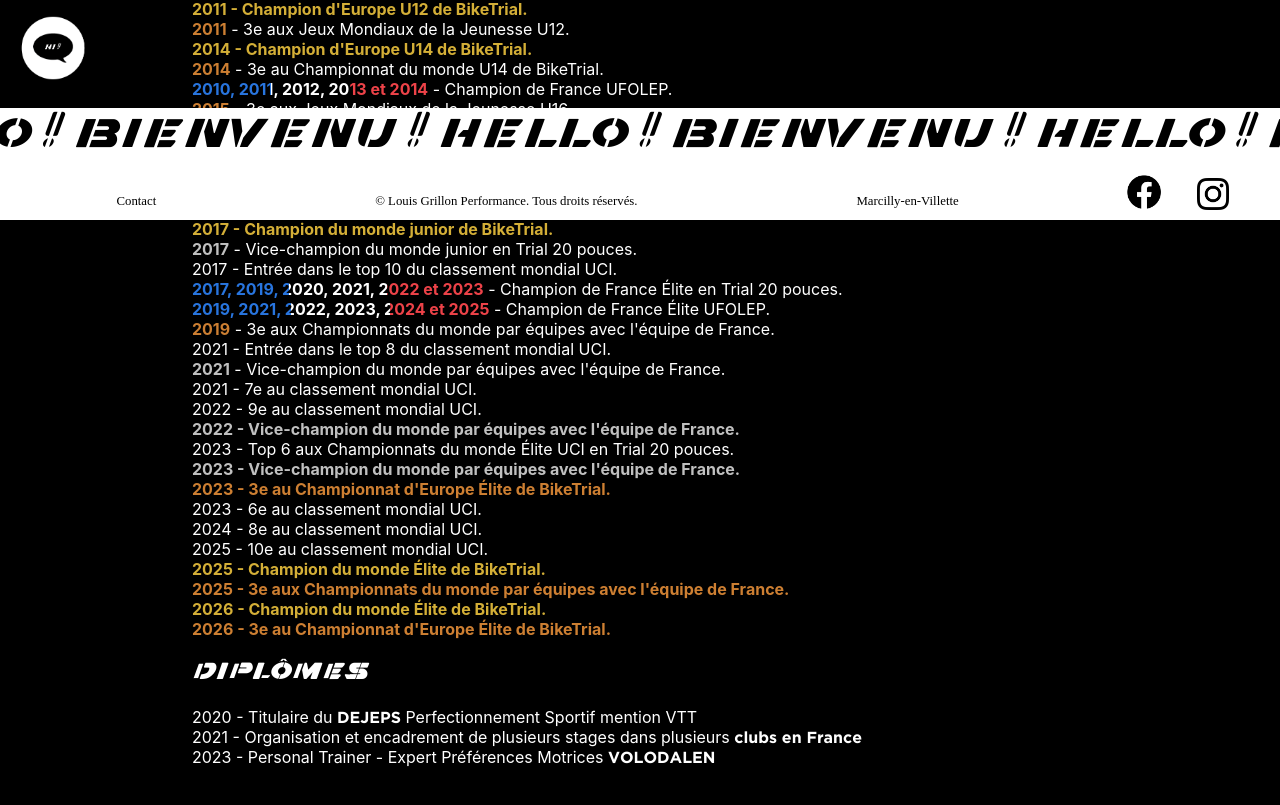
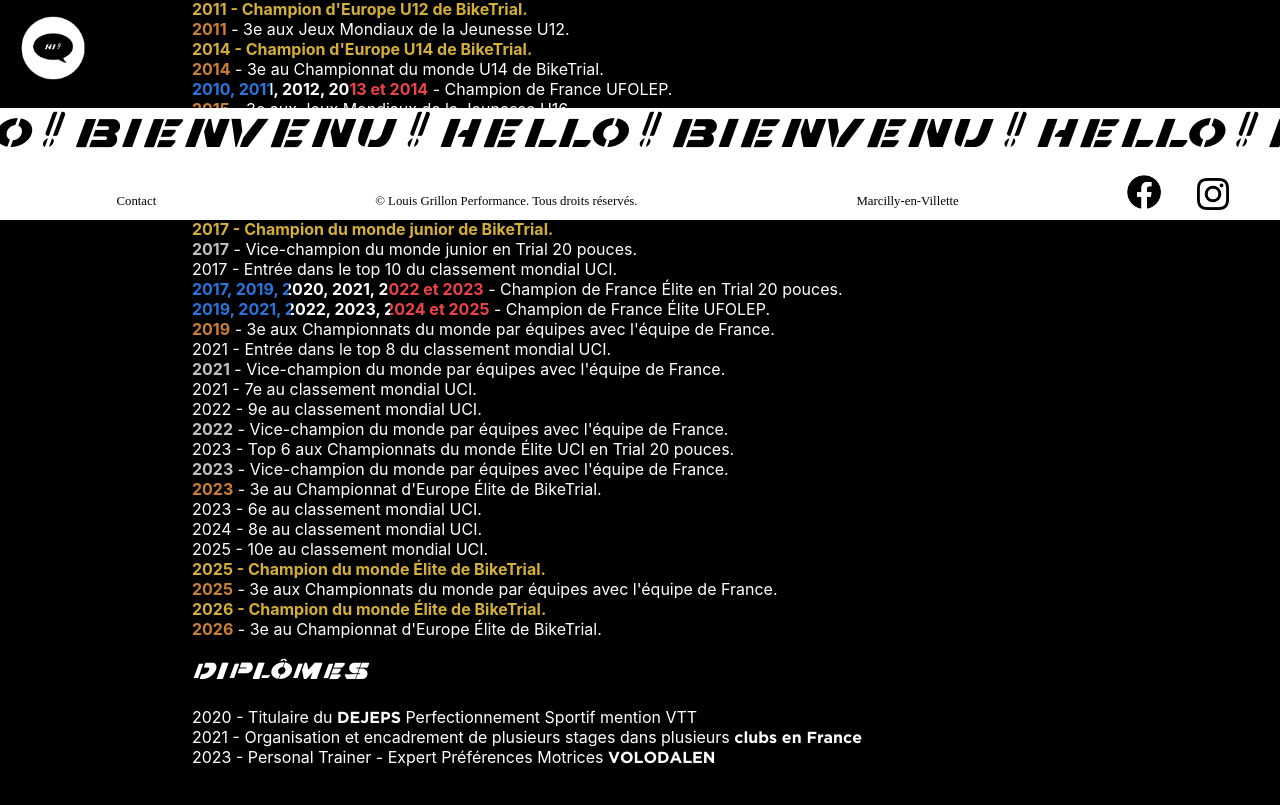
Before and after one commit to LouisGrillon/PerfLouisGrillon, a React (Vite) app in the folder perflouisgrillon/: page /about in a window 1280 px wide. Shown: the part 580-1385 px from the top of the page. Built offline with nearby package versions, Linux system fonts and the light colour scheme; no server answers; a web font is replaced by a local one.

Commit message:
Update About.jsx

```diff
--- a/perflouisgrillon/src/Components/About/About.jsx
+++ b/perflouisgrillon/src/Components/About/About.jsx
@@ -126,17 +126,42 @@ function About() {
 </span><br />
 <span className="description">{t('trophy_2021_ranking')}</span><br />
 <span className="description">{t('trophy_2022_ranking')}</span><br />
-<span className="description" style={{ color: "#C0C0C0", fontWeight: "bold" }}>{t('trophy_2022_team')}</span><br />
+<span className="description">
+  <span style={{ color: "#C0C0C0", fontWeight: "bold" }}>
+    {t('trophy_2022_team').slice(0, 4)}
+  </span>
+  {t('trophy_2022_team').slice(4)}
+</span><br />
 <span className="description">{t('trophy_2023_world')}</span><br />
-<span className="description" style={{ color: "#C0C0C0", fontWeight: "bold" }}>{t('trophy_2023_team')}</span><br />
-<span className="description" style={{ color: "#CD7F32", fontWeight: "bold" }}>{t('trophy_2023_europe')}</span><br />
+<span className="description">
+  <span style={{ color: "#C0C0C0", fontWeight: "bold" }}>
+    {t('trophy_2023_team').slice(0, 4)}
+  </span>
+  {t('trophy_2023_team').slice(4)}
+</span><br />
+<span className="description">
+  <span style={{ color: "#CD7F32", fontWeight: "bold" }}>
+    {t('trophy_2023_europe').slice(0, 4)}
+  </span>
+  {t('trophy_2023_europe').slice(4)}
+</span><br />
 <span className="description">{t('trophy_2023_ranking')}</span><br />
 <span className="description">{t('trophy_2024_ranking')}</span><br />
 <span className="description">{t('trophy_2025_ranking')}</span><br />
 <span className="description" style={{ color: "#D4AF37", fontWeight: "bold" }}>{t('trophy_2025_world')}</span><br />
-<span className="description" style={{ color: "#CD7F32", fontWeight: "bold" }}>{t('trophy_2025_team')}</span><br />
+<span className="description">
+  <span style={{ color: "#CD7F32", fontWeight: "bold" }}>
+    {t('trophy_2025_team').slice(0, 4)}
+  </span>
+  {t('trophy_2025_team').slice(4)}
+</span><br />
 <span className="description" style={{ color: "#D4AF37", fontWeight: "bold" }}>{t('trophy_2026_world')}</span><br />
-<span className="description" style={{ color: "#CD7F32", fontWeight: "bold" }}>{t('trophy_2026_europe')}</span><br />
+<span className="description">
+  <span style={{ color: "#CD7F32", fontWeight: "bold" }}>
+    {t('trophy_2026_europe').slice(0, 4)}
+  </span>
+  {t('trophy_2026_europe').slice(4)}
+</span><br />
 
             </div>
 
```
